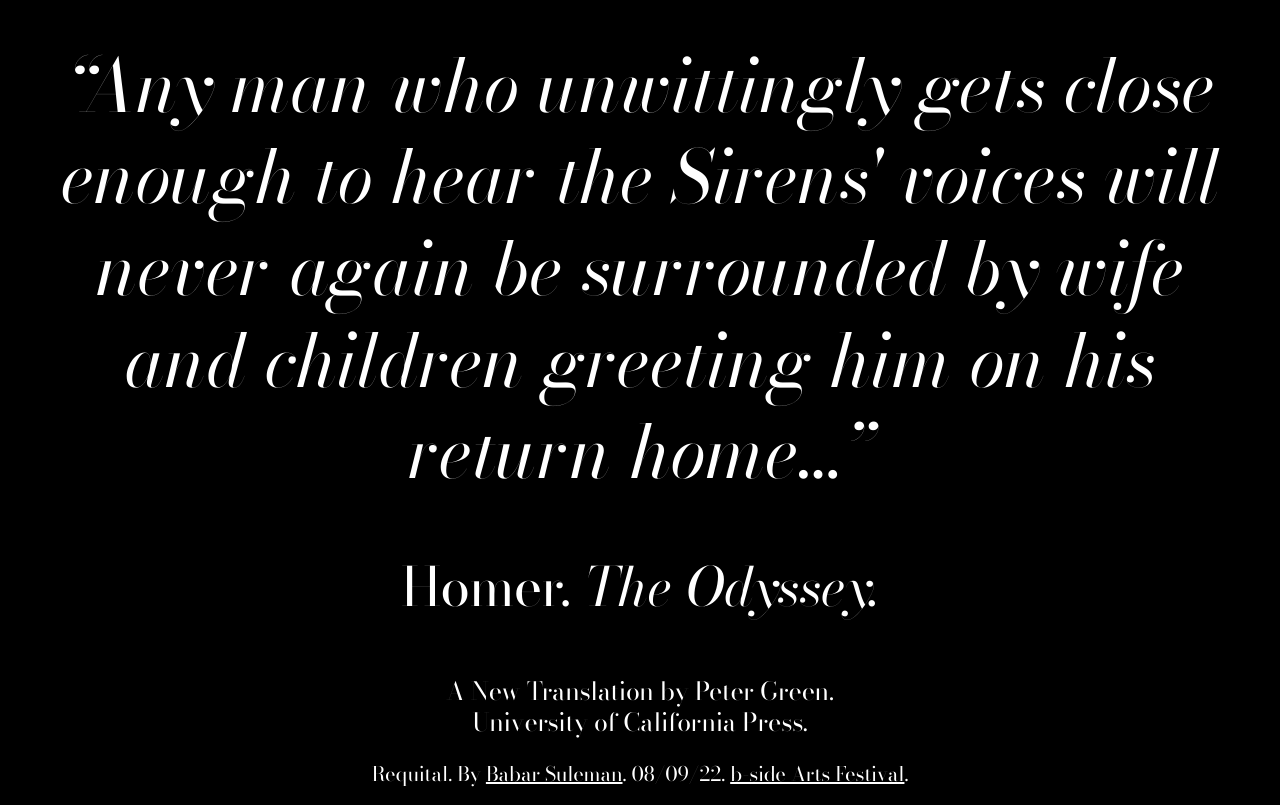
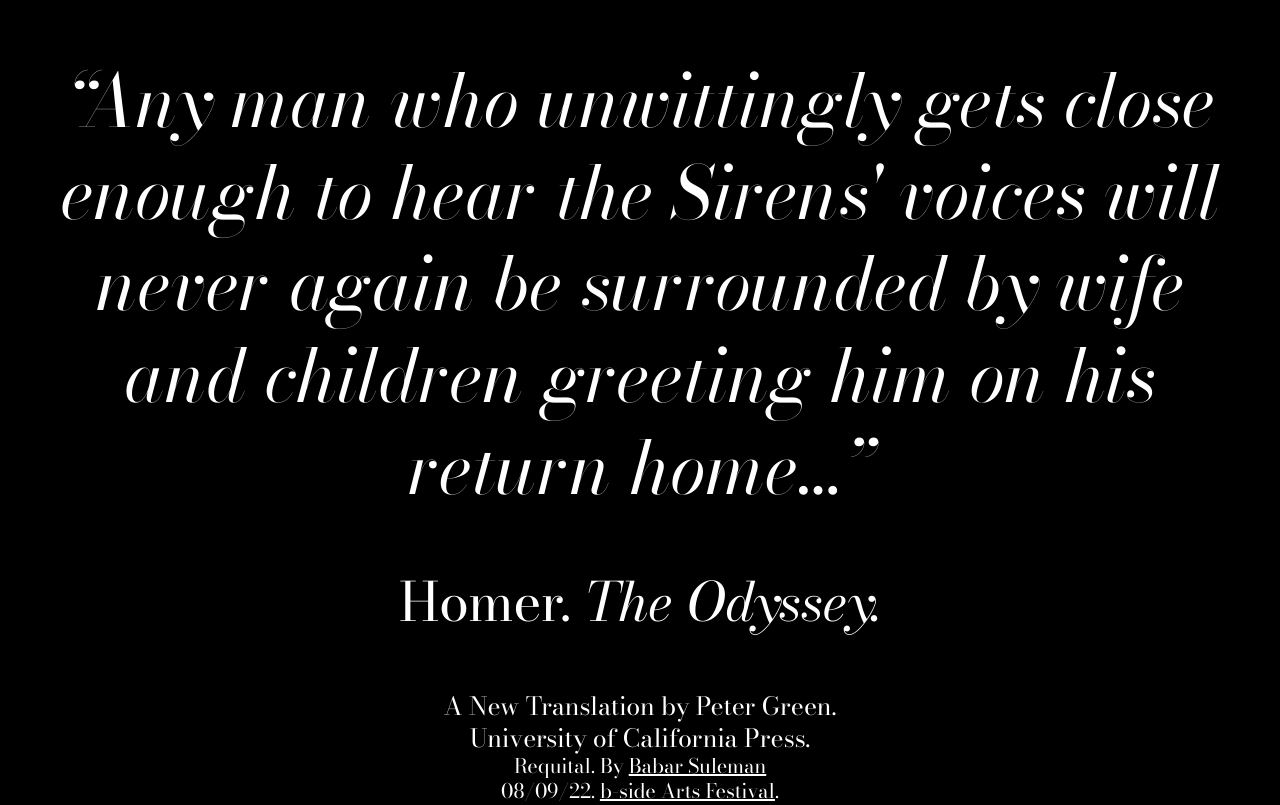
Before and after one commit to garethfoote/b-side-thatother.place-2022, a plain HTML site: page index.html in a window 1280 px wide. Drawn offline with Linux system fonts and the light colour scheme.

Commit message:
Sticky footer and optical sizes changed

```diff
--- a/css/holding.css
+++ b/css/holding.css
@@ -1,3 +1,35 @@
+@font-face {
+  font-family: "bodoni_16ptitalic";
+  src: url("../fonts/bodoni-16-book-italic-webfont.woff2") format("woff2"),
+    url("../fonts/bodoni-16-book-italic-webfont.woff") format("woff");
+  font-weight: normal;
+  font-style: normal;
+}
+
+@font-face {
+  font-family: "bodoni_16ptregular";
+  src: url("../fonts/bodoni-16-book-webfont.woff2") format("woff2"),
+    url("../fonts/bodoni-16-book-webfont.woff") format("woff");
+  font-weight: normal;
+  font-style: normal;
+}
+
+@font-face {
+  font-family: "bodoni_24ptitalic";
+  src: url("../fonts/bodoni-24-book-italic-webfont.woff2") format("woff2"),
+    url("../fonts/bodoni-24-book-italic-webfont.woff") format("woff");
+  font-weight: normal;
+  font-style: normal;
+}
+
+@font-face {
+  font-family: "bodoni_24ptregular";
+  src: url("../fonts/bodoni-24-book-webfont.woff2") format("woff2"),
+    url("../fonts/bodoni-24-book-webfont.woff") format("woff");
+  font-weight: normal;
+  font-style: normal;
+}
+
 @font-face {
   font-family: "bodoni_48ptitalic";
   src: url("../fonts/bodoni-48-book-italic-webfont.woff2") format("woff2"),
@@ -29,6 +61,7 @@
   font-weight: normal;
   font-style: normal;
 }
+
 html {
   height: 100%;
 }
@@ -40,52 +73,55 @@ body {
   background: black;
   color: white;
   height: 100%;
+}
+
+.content {
+  min-height: calc(100vh - 110px);
   display: flex;
+}
+
+footer {
+  font-family: "bodoni_16ptregular";
+  width: 100%;
+  height: 40px;
+  line-height: 1.25;
+  font-size: 15px;
 }
 
 figure {
   width: 100%;
-  margin-top: 15vh;
+  margin: 30px 0 0 0;
+  padding: 0 30px;
 }
 
 blockquote {
   margin: 0;
   padding: 0;
-  font-family: "bodoni_96ptitalic";
-  font-size: 40px;
-  margin-bottom: 30px;
+  font-family: "bodoni_24ptitalic";
+  font-size: 25px;
+  margin: 30px 0 30px;
   line-height: 1.25;
 }
 
 figcaption {
-  font-family: "bodoni_96ptregular";
-  font-size: 30px;
+  font-family: "bodoni_16ptregular";
+  font-size: 23px;
   margin-bottom: 30px;
 }
 
+figure > cite {
+  font-size: 15px;
+  font-style: normal;
+  line-height: 1.25;
+}
+
 figcaption cite {
-  font-family: "bodoni_96ptitalic";
+  font-family: "bodoni_16ptitalic";
   font-style: normal;
 }
 
 figure > cite {
-  font-size: 25px;
-  font-style: normal;
-  line-height: 1.25;
-}
-
-figure > cite {
-  font-family: "bodoni_96ptregular";
-}
-
-footer {
-  font-family: "bodoni_48ptregular";
-  position: absolute;
-  bottom: 30px;
-  width: 100%;
-  height: 40px;
-  line-height: 30px;
-  font-size: 20px;
+  font-family: "bodoni_16ptregular";
 }
 
 a,
@@ -93,6 +129,28 @@ a:hover,
 a:active,
 a:visited {
   color: white;
+}
+
+@media (min-width: 480px) {
+  blockquote {
+    font-size: 40px;
+  }
+  figcaption {
+    font-size: 30px;
+  }
+  figure > cite {
+    font-size: 25px;
+  }
+  figure {
+    padding: 0 60px;
+  }
+}
+
+@media (min-width: 480px) {
+  footer {
+    font-size: 20px;
+    font-family: "bodoni_24ptregular";
+  }
 }
 
 /* 40px/5.73vwx100)=698 */
@@ -105,8 +163,9 @@ a:visited {
     margin-top: 0;
   }
   blockquote {
+    font-family: "bodoni_48ptitalic";
     font-size: 5.73vw;
-    margin-bottom: 60px;
+    margin: 60px 0 60px;
   }
 }
 
@@ -116,9 +175,6 @@ a:visited {
   figcaption {
     font-size: 4.2vw;
     margin-bottom: 60px;
-  }
-  footer {
-    bottom: 0;
   }
 }
 
@@ -133,16 +189,22 @@ a:visited {
 
 @media (min-width: 1920px) {
   blockquote {
+    font-family: "bodoni_96ptitalic";
     max-width: 1720px;
-    margin: 0 auto 60px;
+    margin: 60px auto 60px;
     font-size: 110px;
   }
   figcaption {
+    font-family: "bodoni_48ptregular";
     font-size: 5.2vw;
     margin: 0 auto 60px;
     font-size: 80px;
   }
+  figcaption > cite {
+    font-family: "bodoni_48ptitalic";
+  }
   figure > cite {
+    font-family: "bodoni_24ptregular";
     font-size: 2.08vw;
     font-size: 30px;
     margin: 0 auto 60px;
--- a/index.html
+++ b/index.html
@@ -8,11 +8,14 @@
     <link rel="stylesheet" href="./css/holding.css" />
   </head>
   <body>
+    <div class="content">
       <figure>
-      <blockquote cite="https://www.ucpress.edu/book/9780520303362/the-odyssey">
+        <blockquote
+          cite="https://www.ucpress.edu/book/9780520303362/the-odyssey"
+        >
           &ldquo;Any man who unwittingly gets close enough to hear the Sirens'
-        voices will never again be surrounded by wife and children greeting him
-        on his return home…&rdquo;
+          voices will never again be surrounded by wife and children greeting
+          him on his return home…&rdquo;
         </blockquote>
         <figcaption>Homer. <cite>The Odyssey.</cite></figcaption>
         <cite
@@ -20,9 +23,10 @@
           Press.</cite
         >
       </figure>
-
+    </div>
     <footer>
-      Requital. By <a href="http://www.babarsuleman.com/">Babar Suleman</a>.
+      Requital. By <a href="http://www.babarsuleman.com/">Babar Suleman</a
+      ><br />
       08/09/22. <a href="https://b-side.org.uk/">b-side Arts Festival</a>.
     </footer>
   </body>
```
Lines whose indentation alone changed are shown as unchanged.
